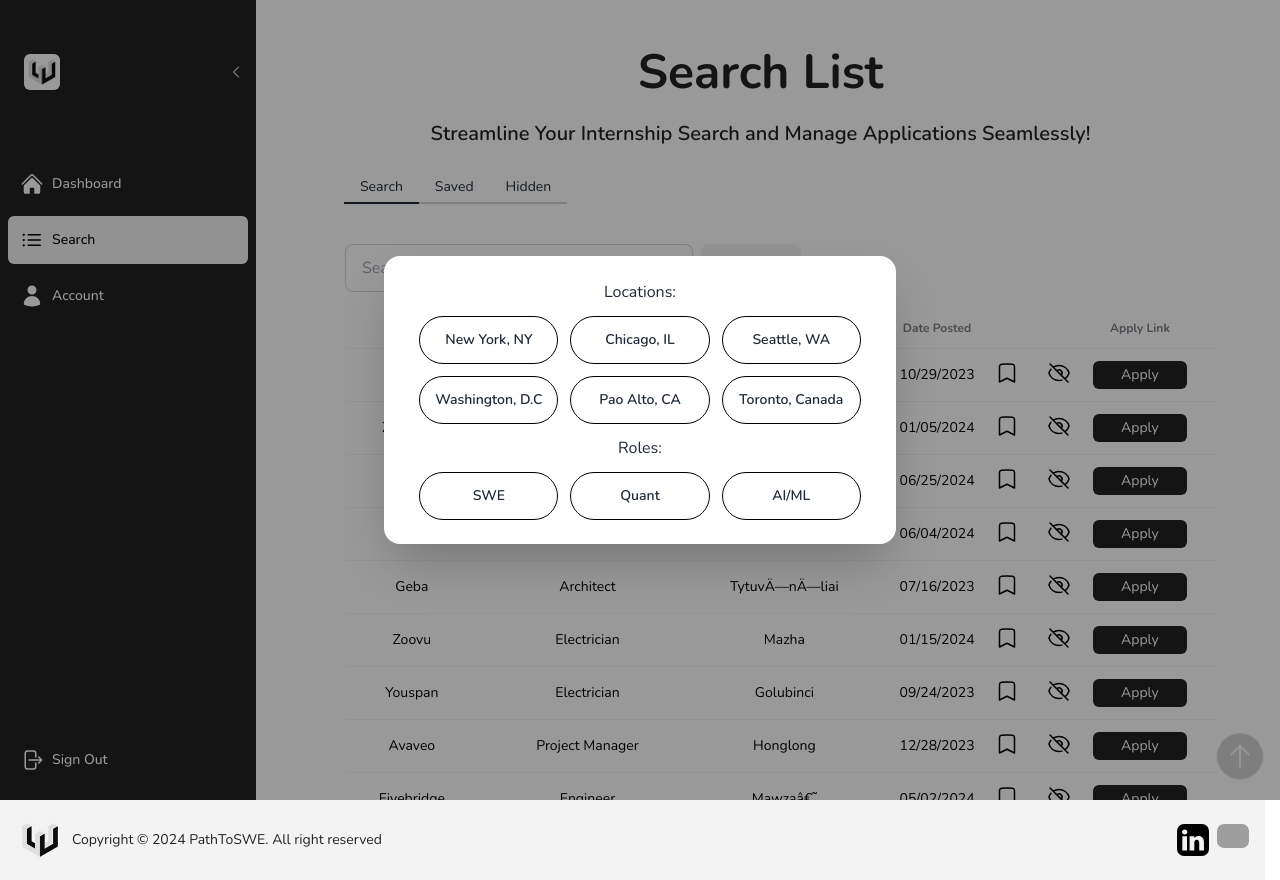
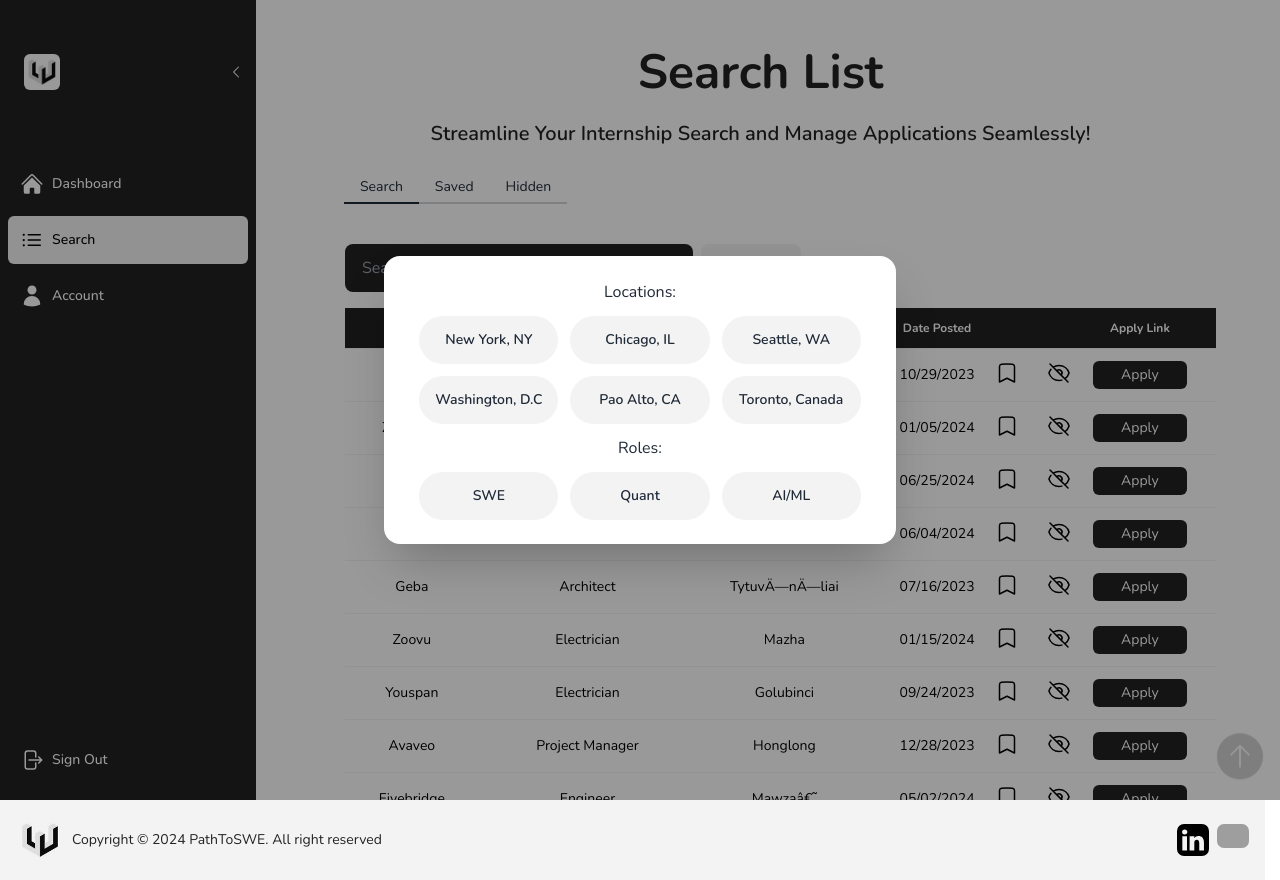
Before and after one commit to zachkfan/pathtoswe, a Next.js app: page /search in a window 1280 px wide. Both pictures are taken after a click on the button "Filter". Built offline with nearby package versions, Linux system fonts and the light colour scheme; grey boxes are pictures that could not be loaded; a web font is replaced by a local one.

Commit message:
styled components on search page.

```diff
--- a/src/app/ui/search/filter_button.tsx
+++ b/src/app/ui/search/filter_button.tsx
@@ -6,9 +6,9 @@ interface Props {
 
 const FilterButton = ({ children }: Props) => {
   const unClickedStyle =
-    "btn btn-ghost rounded-full w-[30%] px-[2.5%] border border-black";
+    "btn btn-ghost rounded-full w-[30%] px-[2.5%] bg-concrete-gray";
   const ClickedStyle =
-    "btn btn-ghost rounded-full w-[30%] px-[2.5%] border border-black bg-black-gray text-white";
+    "btn rounded-full w-[30%] px-[2.5%] bg-black-gray text-white";
   const [style, setStyle] = useState(unClickedStyle);
 
   return (
@@ -17,7 +17,7 @@ const FilterButton = ({ children }: Props) => {
         className={style}
         onClick={() => {
           style == unClickedStyle
-            ? (setStyle(ClickedStyle), console.log("clicked"))
+            ? setStyle(ClickedStyle)
             : setStyle(unClickedStyle);
         }}
       >
--- a/src/app/ui/search/search_bar_and_table.tsx
+++ b/src/app/ui/search/search_bar_and_table.tsx
@@ -10,10 +10,10 @@ const SearchBarAndTable = () => {
   return (
     <>
       <div className="flex pb-4">
-        <label className="input input-bordered flex items-center gap-2 w-[40%]">
+        <label className="input input-bordered flex items-center gap-2 w-[40%] bg-black-gray">
           <input
             type="text"
-            className="grow"
+            className="grow text-white"
             placeholder="Search Company"
             onChange={(event) => {
               setSearch(event.target.value);
@@ -33,7 +33,7 @@ const SearchBarAndTable = () => {
           </svg>
         </label>
         <Modal
-          btnClassName="btn btn-ghost ml-2 bg-concrete-gray"
+          btnClassName="btn btn-ghost ml-2 bg-concrete-gray text-black-gray"
           btnContent={
             <>
               <FunnelIcon className="h-6 w-6" /> Filter
--- a/src/app/ui/search/table.tsx
+++ b/src/app/ui/search/table.tsx
@@ -6,7 +6,7 @@ const Table = ({ search }: { search: string }) => {
   return (
     <table className="table table-pin-cols text-center bg-white text-concrete-gray">
       <thead>
-        <tr>
+        <tr className="[&_*]:bg-black-gray text-white">
           <th>Company</th>
           <th>Role</th>
           <th>Location</th>
```
